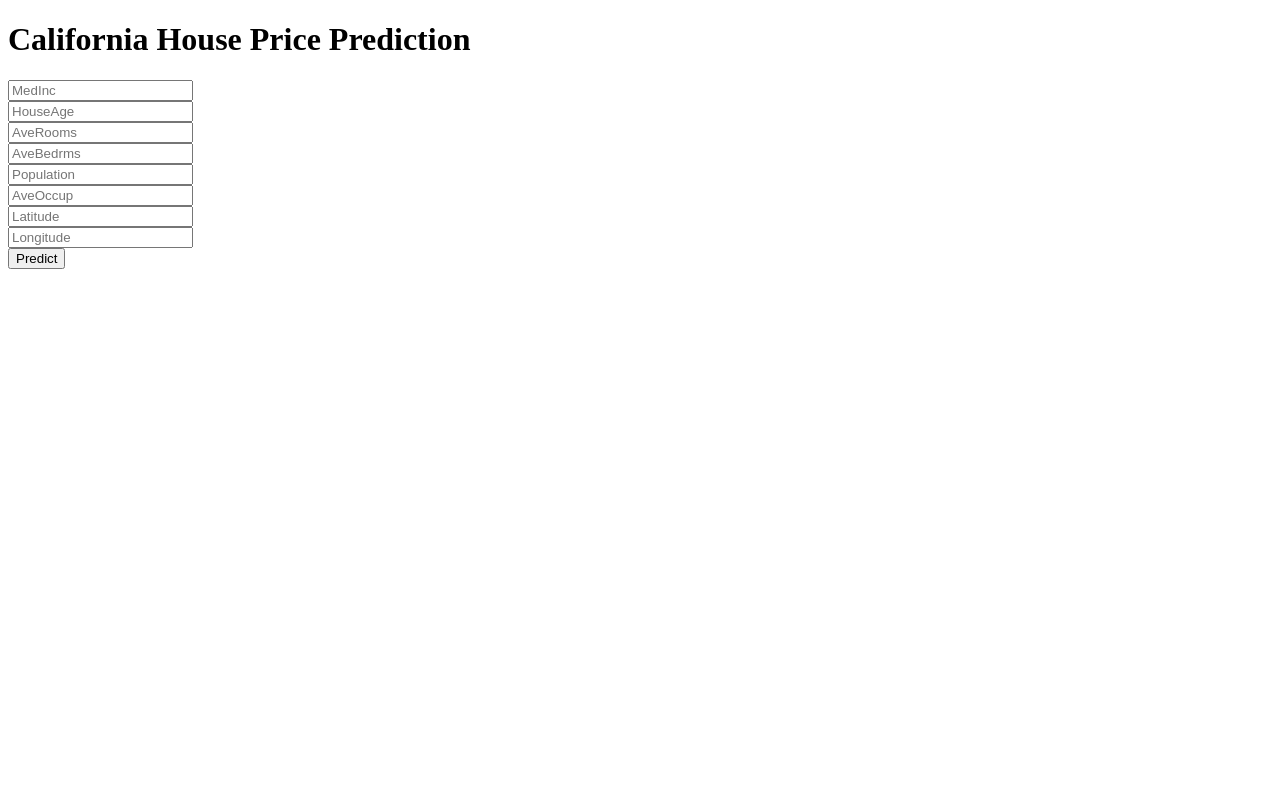
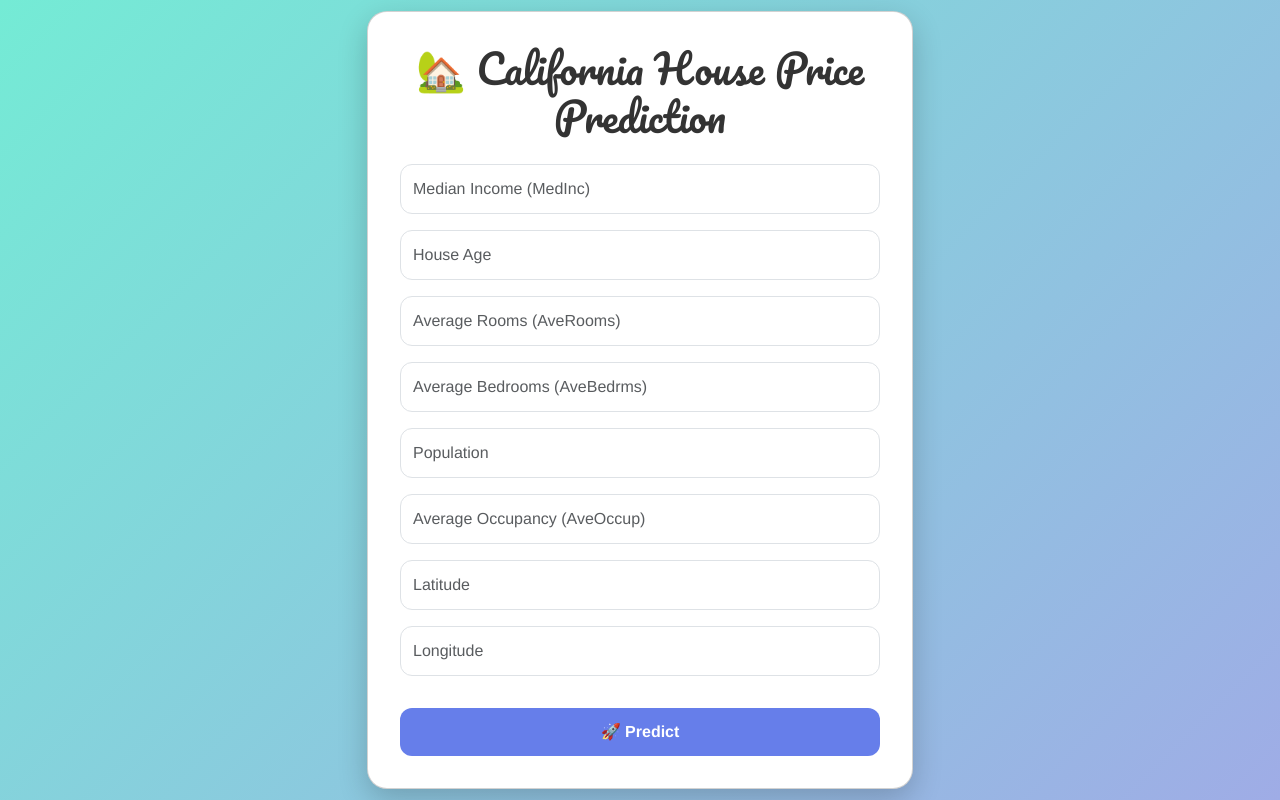
Before and after one commit to ommehta4920/californiahousepricing, a Flask app: page / in a window 1280 px wide. Run offline with Flask 3, Linux system fonts and the light colour scheme; parts of the project's set-up code (start-up, migrations or seed data) failed here and were passed over.

Commit message:
UI updated

```diff
--- a/templates/home.html
+++ b/templates/home.html
@@ -1,38 +1,104 @@
 <!DOCTYPE html>
 <html lang="en">
 <head>
-    <meta charset="UTF-8">
-    <meta name="viewport" content="width=device-width, initial-scale=1.0">
-    <title>House Prediction API</title>
-    <link rel="preconnect" href="https://fonts.googleapis.com">
-    <link rel="preconnect" href="https://fonts.gstatic.com" crossorigin>
-    <link href="https://fonts.googleapis.com/css2?family=Pacifico&display=swap" rel="stylesheet" type="'text/css">
-    <link href="https://fonts.googleapis.com/css2?family=Arimo:ital,wght@0,400..700;1,400..700&display=swap" rel="stylesheet" type="text/css">
-    <link href="https://fonts.googleapis.com/css2?family=Hind:wght@300&display=swap" rel="stylesheet" type="text/css">
-    <link href="https://fonts.googleapis.com/css2?family=Saira+Condensed:wght@300&display=swap" rel="stylesheet" type="text/css">
+  <meta charset="UTF-8">
+  <meta name="viewport" content="width=device-width, initial-scale=1.0">
+  <title>California House Price Prediction</title>
+
+  <!-- Bootstrap 5 -->
+  <link href="https://cdn.jsdelivr.net/npm/bootstrap@5.3.2/dist/css/bootstrap.min.css" rel="stylesheet">
+
+  <!-- Google Fonts -->
+  <link href="https://fonts.googleapis.com/css2?family=Pacifico&family=Arimo:wght@400;700&family=Hind:wght@300&family=Saira+Condensed:wght@400;600&display=swap" rel="stylesheet">
+
+  <style>
+    body {
+      background: linear-gradient(135deg, #74ebd5 0%, #9face6 100%);
+      font-family: 'Arimo', sans-serif;
+      display: flex;
+      align-items: center;
+      justify-content: center;
+      min-height: 100vh;
+      margin: 0;
+    }
+
+    .card {
+      border-radius: 20px;
+      box-shadow: 0 10px 30px rgba(0, 0, 0, 0.2);
+      padding: 2rem;
+      background: white;
+    }
+
+    h1 {
+      font-family: 'Pacifico', cursive;
+      text-align: center;
+      color: #333;
+      margin-bottom: 1.5rem;
+    }
+
+    .form-control {
+      border-radius: 12px;
+      margin-bottom: 1rem;
+      padding: 0.75rem;
+    }
+
+    .btn-custom {
+      background: #667eea;
+      border: none;
+      color: white;
+      font-weight: bold;
+      border-radius: 12px;
+      padding: 0.75rem;
+      width: 100%;
+      transition: all 0.3s ease;
+    }
+
+    .btn-custom:hover {
+      background: #764ba2;
+      transform: translateY(-2px);
+    }
+
+    .prediction-box {
+      margin-top: 1.5rem;
+      padding: 1rem;
+      border-radius: 12px;
+      background: #f1f5f9;
+      text-align: center;
+      font-weight: bold;
+      color: #333;
+    }
+  </style>
 </head>
 <body>
-    <div class="login">
-        <h1>California House Price Prediction</h1>
+  <div class="container">
+    <div class="row justify-content-center">
+      <div class="col-lg-6 col-md-8">
+        <div class="card">
+          <h1>🏡 California House Price Prediction</h1>
+          <form action="{{ url_for('predict') }}" method="POST">
+            <input type="number" step="any" class="form-control" name="MedInc" placeholder="Median Income (MedInc)" required>
+            <input type="number" step="any" class="form-control" name="HouseAge" placeholder="House Age" required>
+            <input type="number" step="any" class="form-control" name="AveRooms" placeholder="Average Rooms (AveRooms)" required>
+            <input type="number" step="any" class="form-control" name="AveBedrms" placeholder="Average Bedrooms (AveBedrms)" required>
+            <input type="number" step="any" class="form-control" name="Population" placeholder="Population" required>
+            <input type="number" step="any" class="form-control" name="AveOccup" placeholder="Average Occupancy (AveOccup)" required>
+            <input type="number" step="any" class="form-control" name="Latitude" placeholder="Latitude" required>
+            <input type="number" step="any" class="form-control" name="Longitude" placeholder="Longitude" required>
 
-        <form action="{{ url_for('predict') }}" method="POST">
-            <input type="text" name="MedInc" placeholder="MedInc" required="required" /><br>
-            <input type="text" name="HouseAge" placeholder="HouseAge" required="required" /><br>
-            <input type="text" name="AveRooms" placeholder="AveRooms" required="required" /><br>
-            <input type="text" name="AveBedrms" placeholder="AveBedrms" required="required" /><br>
-            <input type="text" name="Population" placeholder="Population" required="required" /><br>
-            <input type="text" name="AveOccup" placeholder="AveOccup" required="required" /><br>
-            <input type="text" name="Latitude" placeholder="Latitude" required="required" /><br>
-            <input type="text" name="Longitude" placeholder="Longitude" required="required" /><br>
+            <button type="submit" class="btn btn-custom mt-3">🚀 Predict</button>
+          </form>
 
+          {% if prediction_text %}
+          <div class="prediction-box">
+            {{ prediction_text }}
+          </div>
+          {% endif %}
+        </div>
+      </div>
+    </div>
+  </div>
 
-            <button type="submit" class="btn btn-primary btn-block btn-large">Predict</button>
-        </form>
-
-        <br>
-        <br>
-        <br>
-    </div>
-    {{prediction_text}}
+  <!-- Bootstrap JS -->
+  <script src="https://cdn.jsdelivr.net/npm/bootstrap@5.3.2/dist/js/bootstrap.bundle.min.js"></script>
 </body>
 </html>
```
